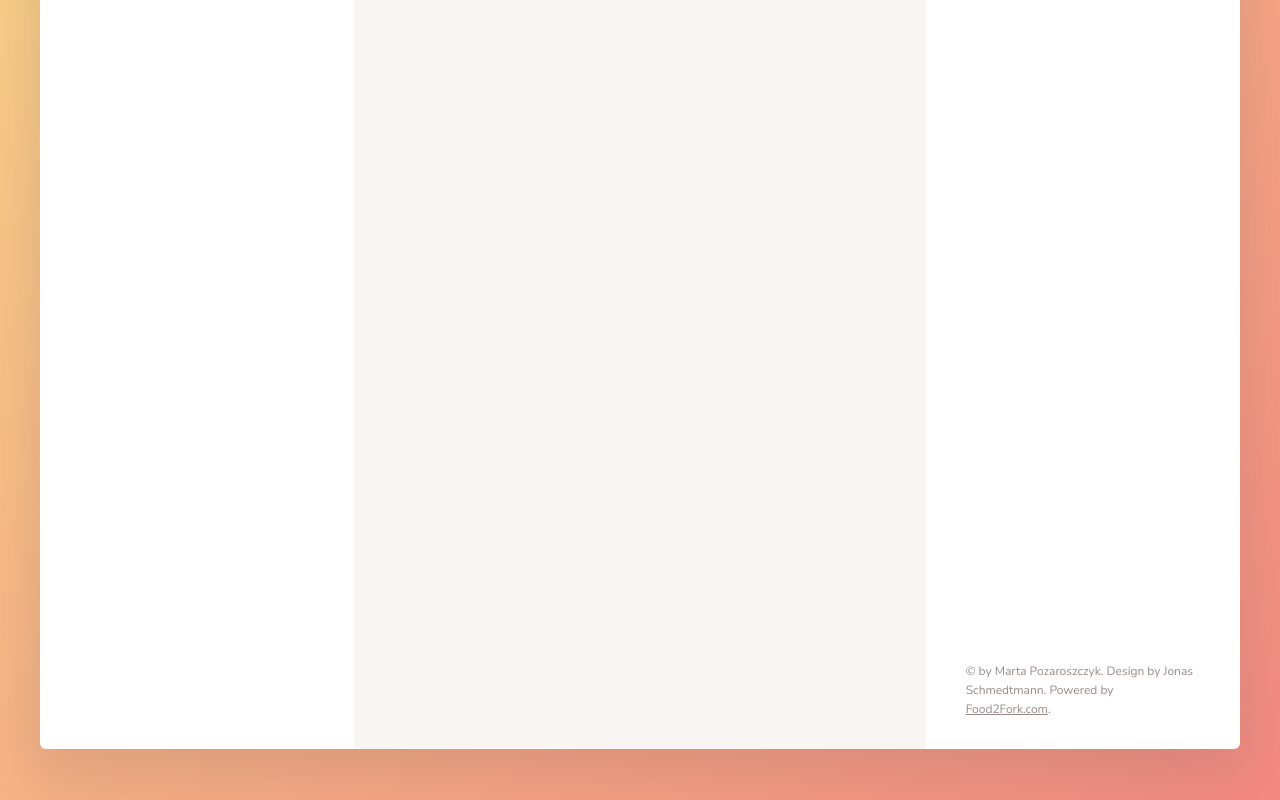
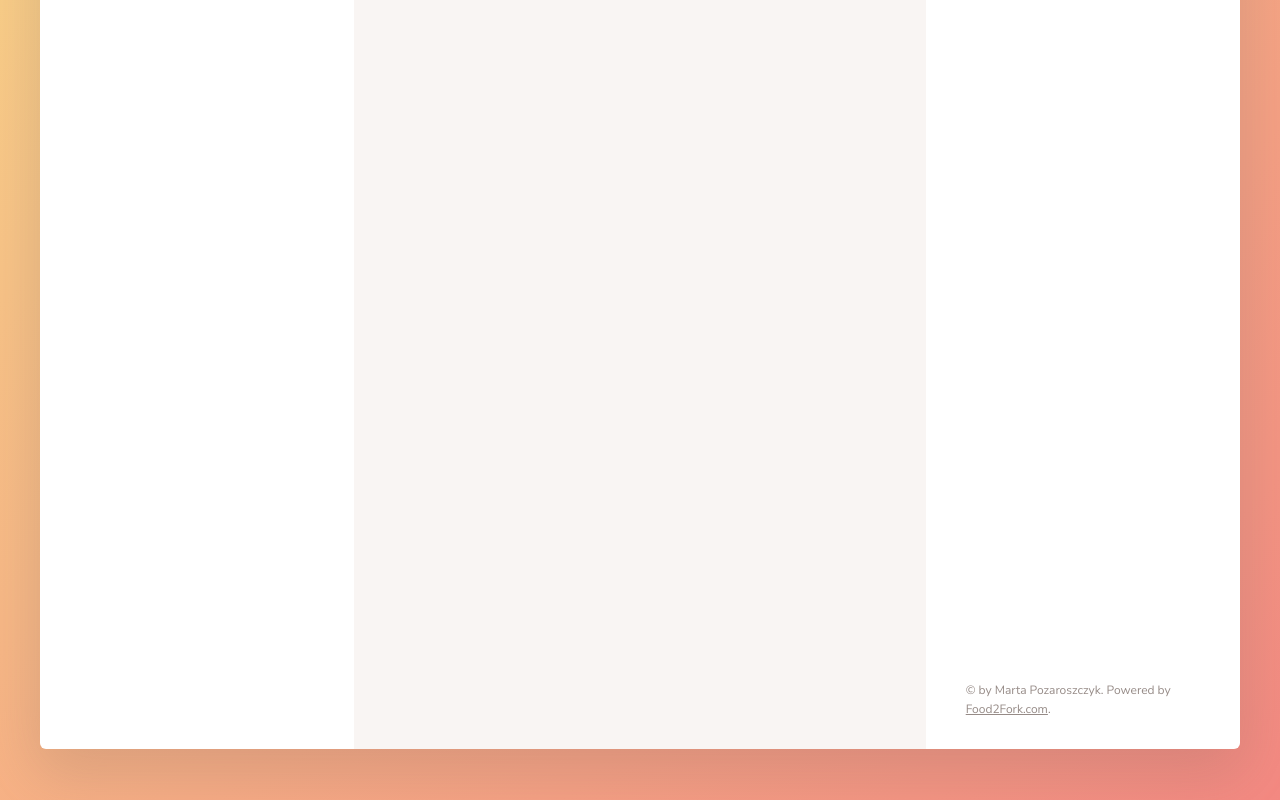
Before and after one commit to grubahilda/Recipe-Search-Using-External-API-webpack, a website: page dist/index.html in a window 1280 px wide. Shown: the part 402-1202 px from the top of the page. Drawn offline with Linux system fonts and the light colour scheme.

```diff
--- a/dist/index.html
+++ b/dist/index.html
@@ -419,7 +419,7 @@
             </ul>
 
             <div class="copyright">
-                &copy; by Marta Pozaroszczyk. Design by Jonas Schmedtmann. Powered by
+                &copy; by Marta Pozaroszczyk. Powered by
                 <a href="http://food2fork.com" target="_blank" class="link">Food2Fork.com</a>.
             </div>
 
```
